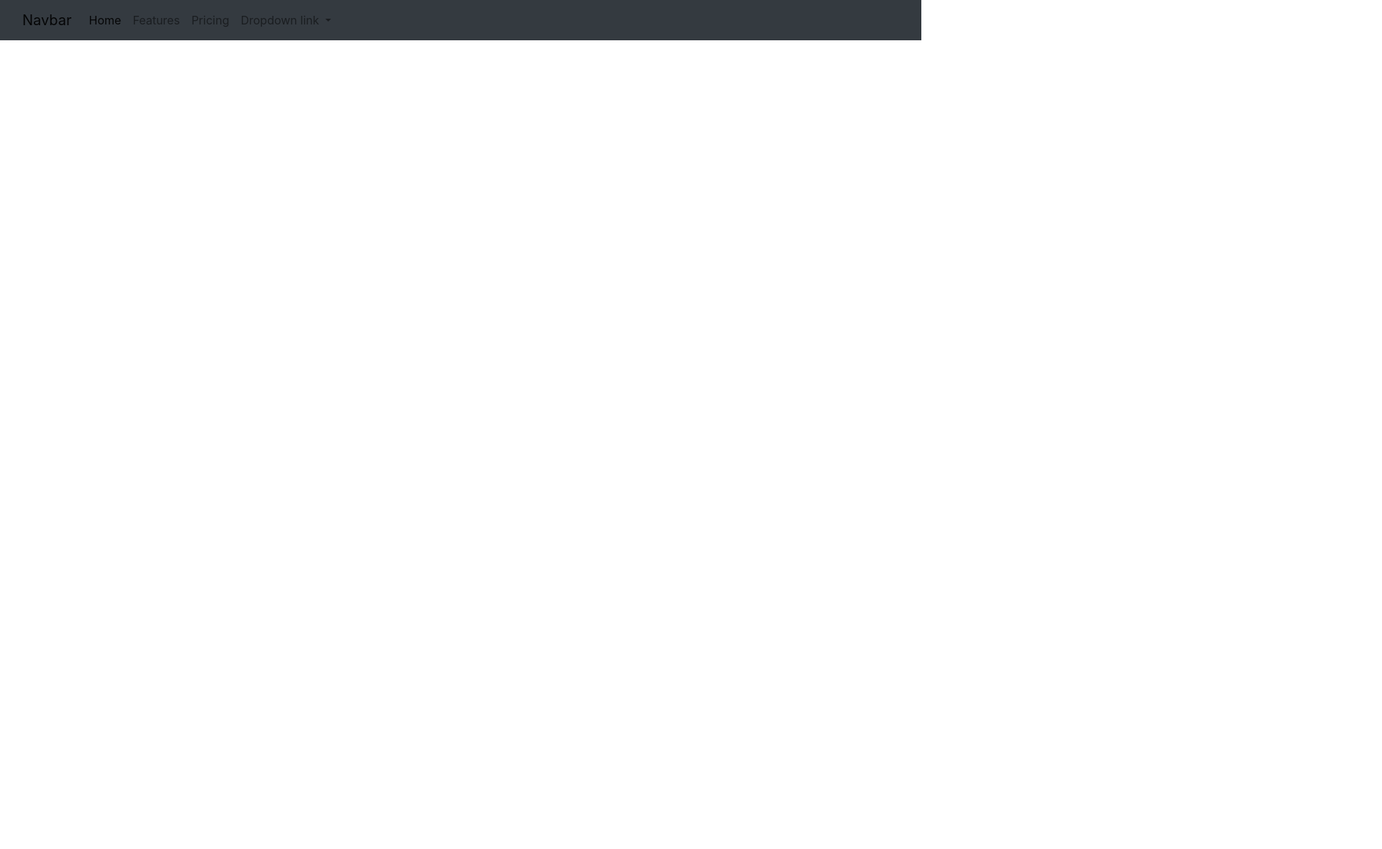
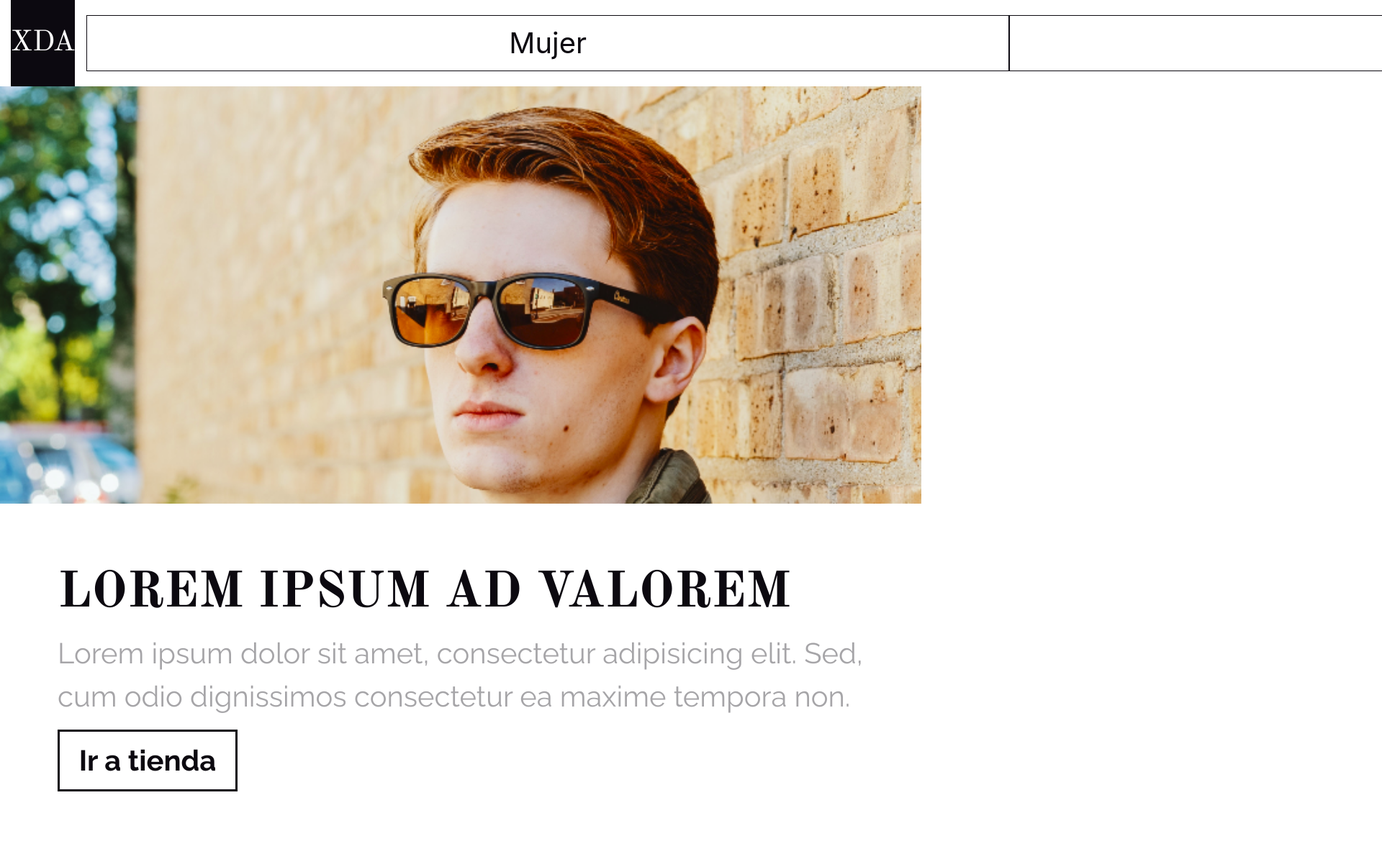
Before and after one commit to Jolicienta/tienda_XDA, a plain HTML site: page index.html in a window 1280 px wide. Shown: the top 1180 px of the page at 72% size, 1920 px wide, since content can reach past the window. Before the commit the page ends 800 px from the top, so only its background shows below. Drawn offline with nearby package versions, Linux system fonts and the light colour scheme.

Commit message:
casi terminada la vista mobile

```diff
--- a/assets/sass/base/_base.scss
+++ b/assets/sass/base/_base.scss
@@ -1,7 +1,14 @@
-//PALETA DE COLORES DEL PROYECTO
+// PALETA DE COLORES DEL PROYECTO
+$negro: #0C0910;
+$texto: #A6A5A8;
+$input: #D1D1D1;
+$blanco: #FFF;
 
-
-
+* {
+    margin: 0;
+    padding: 0;
+}
 body {
     margin: 0;
+    background-color: $blanco;
 }
--- a/assets/sass/base/_typography.scss
+++ b/assets/sass/base/_typography.scss
@@ -1,3 +1,17 @@
 //TIPOGRAFIAS
-$playfair_display: 'Playfair Display', serif;
-$open_sans: 'Open Sans', sans-serif;
+//FAMILIAS
+$principal: 'Old Standard TT', serif;
+$secundaria: 'Raleway', sans-serif;
+
+//PESO
+$bold: 700;
+$regular: 400;
+
+//FONT-SIZE
+$xxx-large: 50px;
+$xx-large: 30px;
+$x-large: 20px;
+$large: 18px;
+$medium: 16px;
+$small: 14px;
+$x-small: 12px;
--- a/assets/sass/components/_buttons.scss
+++ b/assets/sass/components/_buttons.scss
@@ -0,0 +1,10 @@
+button {
+    font-family: $secundaria;
+    font-size: 40px;
+    font-weight: $bold;
+    color: $negro;
+    border: 3px solid $negro;
+    width: 250px;
+    line-height: 80px;
+    background-color: $blanco;
+}
--- a/assets/sass/layout/_header.scss
+++ b/assets/sass/layout/_header.scss
@@ -0,0 +1,10 @@
+figure {
+    height: 580px;
+    overflow: hidden;
+    margin: 0;
+
+    img {
+        width: 100%;
+        height: auto;
+    }
+}
--- a/assets/sass/layout/_main-section.scss
+++ b/assets/sass/layout/_main-section.scss
@@ -0,0 +1,19 @@
+article {
+    padding: 80px;
+
+    .h1, h1 {
+        font-family: $principal;
+        font-weight: $bold;
+        color: $negro;
+        font-size: 70px;
+        font-weight: $bold;
+        text-transform: uppercase;
+        line-height: 90px;
+    }
+
+    p {
+        font-size: 40px;
+        color:$texto;
+        font-family: $secundaria;
+    }
+}
--- a/assets/sass/layout/_navigation.scss
+++ b/assets/sass/layout/_navigation.scss
@@ -1,19 +1,37 @@
 .navbar {
-    padding-right: 60px;
-    background-color: black;
+    padding: 0;
+    background-color: $blanco;
+    display: flex;
+    justify-content: space-between;
+    height: 120px;
+    width: 100vw;
 
-    .navbar_bar {
+    .navbar-brand {
+        font-family: $principal;
+        color: $blanco;
+        background-color: $negro;
+        width: 120px;
+        height: 120px;
+        font-size: 40px;
+        font-weight: $regular;
+        justify-content: center;
+        align-items: center;
         display: flex;
-        justify-content: space-between;
-        height: 100px;
-        width: 100vw;
     }
 
+    .navbar-toggler {
+        height: 120px;
+        width: 120px;
+        padding-right: 80px;
+    }
 
-    .navbar-toggler {
-        border: 0;
-        width: 50px;
-        height: 50px;
+    .navbar-toggler i {
+        font-size: 50px;
+        color: black;
+    }
+
+    .bg-light {
+        background-color: #FFF;
     }
 
     #navbarNav {
@@ -22,7 +40,15 @@
         align-content: center;
     }
 
-    .navbar-nav {
+    .nav-item {
+        border: 1px solid $negro;
+        text-align: center;
+    }
+
+    .nav-link {
+        width: 100vw;
         align-items: center;
+        color: $negro;
+        font-size: 40px;
     }
 }
--- a/index.html
+++ b/index.html
@@ -3,44 +3,62 @@
     <head>
         <meta charset="utf-8">
         <title>Tienda XDA</title>
+        <!-- Enlace a las fuentes de google font -->
+        <link rel="preconnect" href="https://fonts.googleapis.com">
+        <link rel="preconnect" href="https://fonts.gstatic.com" crossorigin>
+        <link href="https://fonts.googleapis.com/css2?family=Old+Standard+TT:wght@400;700&family=Raleway:wght@400;700&display=swap" rel="stylesheet">
         <!-- Enlace a los íconos de Fontawesome -->
-        <script src="https://kit.fontawesome.com/41b8753ddc.js" crossorigin="anonymous"></script>
+        <script src="https://kit.fontawesome.com/118b63a05b.js" crossorigin="anonymous"></script>
         <!-- Enlace a la hoja de estilos de Bootstrap -->
         <link rel="stylesheet" href="https://stackpath.bootstrapcdn.com/bootstrap/4.4.1/css/bootstrap.min.css" integrity="sha384-Vkoo8x4CGsO3+Hhxv8T/Q5PaXtkKtu6ug5TOeNV6gBiFeWPGFN9MuhOf23Q9Ifjh" crossorigin="anonymous">
         <link rel="stylesheet" href="assets/css/main.css">
     </head>
     <body>
-        <nav class="navbar navbar-expand-lg navbar-light bg-dark">
+        <nav class="navbar navbar-expand-lg">
           <div class="container-fluid">
-            <a class="navbar-brand" href="#">Navbar</a>
+            <a class="navbar-brand" href="#">XDA</a>
             <button class="navbar-toggler" type="button" data-toggle="collapse" data-target="#navbarNavDropdown" aria-controls="navbarNavDropdown" aria-expanded="false" aria-label="Toggle navigation">
-              <span class="navbar-toggler-icon"></span>
+              <span class="navbar-toggler-icon"><i class="fa-solid fa-bars"></i></span>
             </button>
             <div class="collapse navbar-collapse" id="navbarNavDropdown">
               <ul class="navbar-nav">
                 <li class="nav-item">
-                  <a class="nav-link active" aria-current="page" href="#">Home</a>
+                  <a class="nav-link" href="#">Mujer</a>
                 </li>
                 <li class="nav-item">
-                  <a class="nav-link" href="#">Features</a>
+                  <a class="nav-link" href="#">Hombre</a>
                 </li>
                 <li class="nav-item">
-                  <a class="nav-link" href="#">Pricing</a>
+                  <a class="nav-link" href="#">Accesorios</a>
                 </li>
-                <li class="nav-item dropdown">
-                  <a class="nav-link dropdown-toggle" href="#" id="navbarDropdownMenuLink" role="button" data-bs-toggle="dropdown" aria-expanded="false">
-                    Dropdown link
-                  </a>
-                  <ul class="dropdown-menu" aria-labelledby="navbarDropdownMenuLink">
-                    <li><a class="dropdown-item" href="#">Action</a></li>
-                    <li><a class="dropdown-item" href="#">Another action</a></li>
-                    <li><a class="dropdown-item" href="#">Something else here</a></li>
-                  </ul>
+                <li class="nav-item">
+                  <a class="nav-link" href="#">Blog</a>
                 </li>
               </ul>
             </div>
           </div>
         </nav>
+
+        <!-- HEADER -->
+        <figure>
+            <img src="assets/images/imagen1.png" alt="">
+        </figure>
+
+        <!-- ARTICULO -->
+        <article class="">
+            <h1>Lorem ipsum ad valorem</h1>
+            <p>
+            Lorem ipsum dolor sit amet, consectetur adipisicing elit. Sed, cum
+            odio dignissimos consectetur ea maxime tempora non.
+            </p>
+            <button type="button" name="button">Ir a tienda</button>
+        </article>
+
+
+
+
+
+
 
 
         <!-- Scripts de JS y JQuery para Bootstrap -->
@@ -48,5 +66,6 @@
             <script src="https://cdn.jsdelivr.net/npm/popper.js@1.16.0/dist/umd/popper.min.js" integrity="sha384-Q6E9RHvbIyZFJoft+2mJbHaEWldlvI9IOYy5n3zV9zzTtmI3UksdQRVvoxMfooAo" crossorigin="anonymous"></script>
             <script src="https://stackpath.bootstrapcdn.com/bootstrap/4.4.1/js/bootstrap.min.js" integrity="sha384-wfSDF2E50Y2D1uUdj0O3uMBJnjuUD4Ih7YwaYd1iqfktj0Uod8GCExl3Og8ifwB6" crossorigin="anonymous"></script>
 
+
     </body>
 </html>
```
Also changed, not shown: assets/css/main.css, 1 other file.
